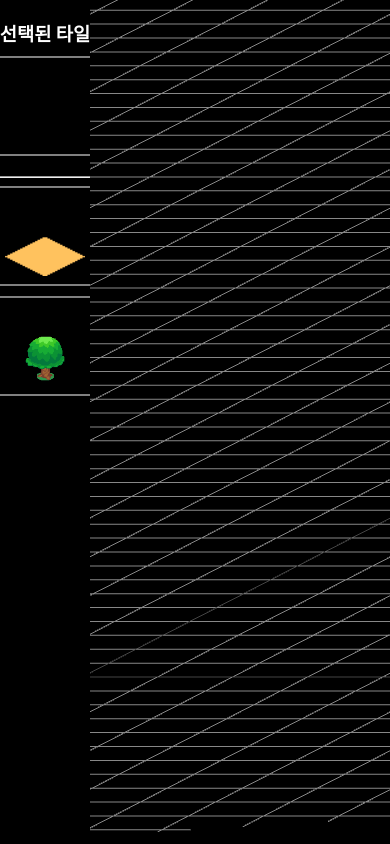
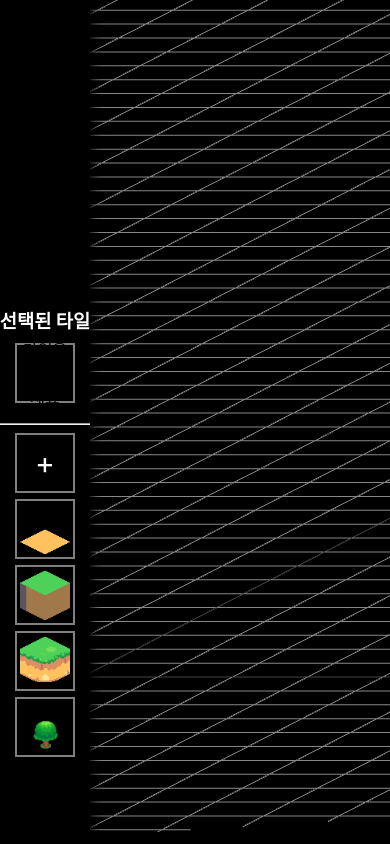
Before and after one commit to harukim1027/IsoTileMap-Editor, a React (Create React App) app: page / in a window 390 px wide. Built offline with nearby package versions, Linux system fonts and the light colour scheme.

Commit message:
Design: 반응형 고려
김유나(24.09.15)

```diff
--- a/src/styles/MapEditorStyles/index.js
+++ b/src/styles/MapEditorStyles/index.js
@@ -10,12 +10,19 @@
   width: 35%;
   background-color: #000000;
   display: flex;
-
+  padding: 10px;
   flex-direction: row;
   justify-content: center;
   align-items: flex-start;
   overflow-y: auto;
   box-shadow: 3px 0px 10px rgba(0, 0, 0, 1);
+  z-index: 2;
+  @media (max-width: 768px) {
+    width: 100%;
+    flex-direction: row;
+    justify-content: center;
+    align-items: center;
+  }
 `;
 
 export const MapEditorSection = styled.div`
--- a/src/styles/SpritesStyles/index.js
+++ b/src/styles/SpritesStyles/index.js
@@ -4,11 +4,36 @@
   display: grid;
   grid-template-columns: repeat(3, 100px);
   gap: 10px;
+
+  @media (max-width: 1024px) {
+    grid-template-columns: repeat(3, 100px);
+    gap: 8px;
+  }
+
+  @media (max-width: 768px) {
+    grid-template-columns: repeat(2, 100px);
+    justify-items: center;
+    justify-content: center;
+    align-items: center;
+    align-content: center;
+    gap: 8px;
+  }
+
+  @media (max-width: 480px) {
+    grid-template-columns: repeat(1, 100px);
+    justify-items: center;
+    justify-content: center;
+    align-items: center;
+    align-content: center;
+    gap: 6px;
+  }
+
   justify-items: start;
   justify-content: start;
   align-items: start;
   align-content: start;
-  height: 100%;
+  height: auto;
+  min-height: 100px;
   width: 100%;
   box-sizing: border-box;
   background-color: #000000;
@@ -28,7 +53,18 @@
   &:hover {
     border-color: rgba(255, 255, 255, 0.8);
   }
+
+  @media (max-width: 1024px) {
+    width: 80px;
+    height: 80px;
+  }
+
+  @media (max-width: 480px) {
+    width: 60px;
+    height: 60px;
+  }
 `;
+
 export const SelectedTileContainerWrapper = styled.div`
   width: 100px;
   height: 100px;
@@ -38,6 +74,16 @@
   border: 2px solid rgba(255, 255, 255, 0.5);
   box-sizing: border-box;
   background-color: #000000;
+
+  @media (max-width: 1024px) {
+    width: 80px;
+    height: 80px;
+  }
+
+  @media (max-width: 480px) {
+    width: 60px;
+    height: 60px;
+  }
 `;
 
 export const SelectedTileContainer = styled.div`
@@ -55,9 +101,35 @@
     width: 80px;
     height: 80px;
   }
+
+  @media (max-width: 1024px) {
+    img {
+      width: 60px;
+      height: 60px;
+    }
+  }
+
+  @media (max-width: 480px) {
+    img {
+      width: 50px;
+      height: 50px;
+    }
+    margin-top: 200px;
+  }
 `;
+
 export const SpriteImage = styled.img`
   width: 80px;
   height: 80px;
   object-fit: contain;
+
+  @media (max-width: 1024px) {
+    width: 60px;
+    height: 60px;
+  }
+
+  @media (max-width: 480px) {
+    width: 50px;
+    height: 50px;
+  }
 `;
```
